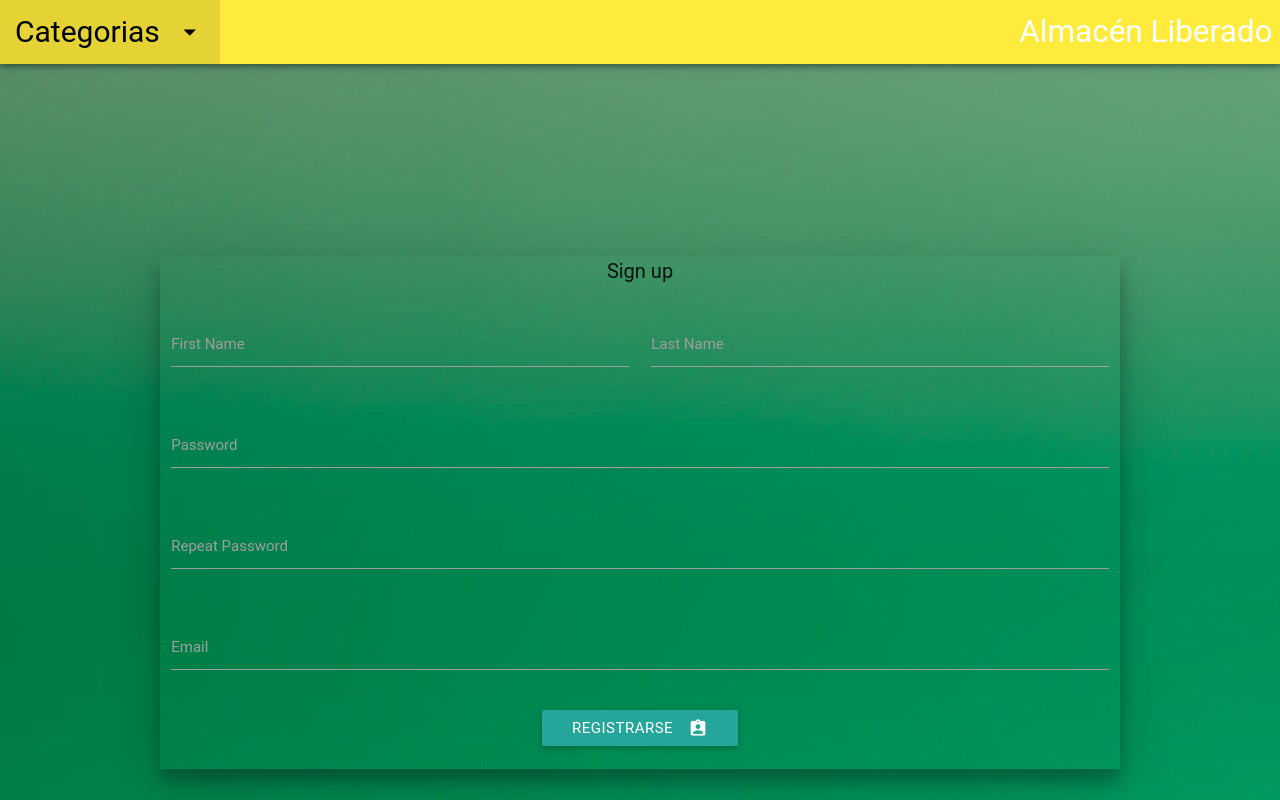
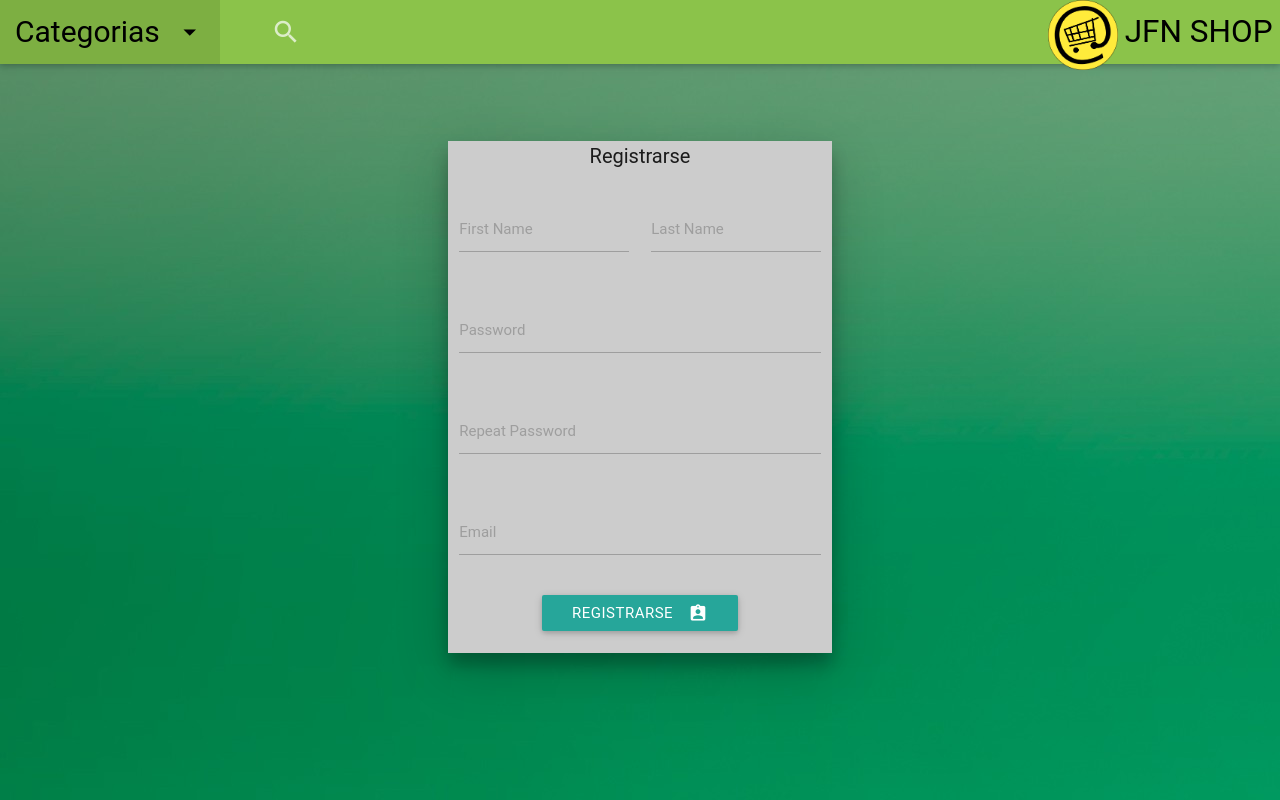
Before and after one commit to JFNLAB/Webproject, a plain HTML site: page register.html in a window 1280 px wide. Drawn offline with Linux system fonts and the light colour scheme; files whose address does not match are found by name; a web font is replaced by a local one.

Commit message:
cambio de color y ventana registro

```diff
--- a/css/style_propio.css
+++ b/css/style_propio.css
@@ -5,12 +5,6 @@
 .dropdown-button{
 	font-size: 30px;
 	color: black;
-}
-
-.sign_up{
-width:75%;
-margin:auto;
-background: transparent;
 }
 
 .center{
@@ -30,6 +24,7 @@ background: transparent;
 	background-color: #CCCCCC;
 	width: 30%;
 	margin: auto;
+	bottom: 20%;
 }
 
 
--- a/register.html
+++ b/register.html
@@ -9,6 +9,7 @@
 		<title>Compras y Ventas</title>
 	</head>
 	<body background="img/fondo.jpg">
+
 			<nav>
 				<ul id='dropdown1' class='dropdown-content'>
 					<li><a href="camaras.html">Camaras y Accesorios</a></li>
@@ -19,23 +20,29 @@
 					<li class="divider"></li>
 					<li><a href="consolas.html">Consolas y Videojuegos</a></li>
 					<li class="divider"></li>
-			<li><a href="electrodomesticos.html">Electrodomesticos y Aires Acondicionados</a></li>
+					<li><a href="electrodomesticos.html">Electrodomesticos</a></li>
 					<li class="divider"></li>
 					<li><a href="audio-video.html">Electrónica Audio y Video</a></li>
 				</ul>
-		<nav>
-		  <div class="nav-wrapper yellow">
-		    <a href="index.html" class="brand-logo right">Almacén Liberado</a>
+				<div class="nav-wrapper light-green">
+					<a href="index.html" id="logo" class="brand-logo right"><img src="img/logo.png" style="width:70px;height:70px;"></img></a>
+					<a href="index.html" id="titulo" class="brand-logo right">JFN SHOP</a>
 					<ul class="leftS hide-on-med-and-down">
-		      	      <!-- Dropdown Trigger -->
 						<li><a class="dropdown-button" href="#!" data-activates="dropdown1">Categorias<i class="material-icons right">arrow_drop_down</i></a></li>
 					</ul>
+					<div class="input-field" id= "buscar">
+						<input id="search" type="search" required>
+						<label for="search"><i class="material-icons">search</i></label>
+						<i class="material-icons">close</i>
 					</div>
+				</div>
+
+
 		</nav>
-	</nav>
-<div class="sign_up">
+
+		<div class="login">
 		 <div class="z-depth-3">
-	<p class="center">Sign up</p>
+			<p class="center">Registrarse</p>
 			<div>
 			 <form class="col s12">
 		      <div class="row">
@@ -73,7 +80,9 @@
 		   </div>
 		 </div>
 		</div>
+		<br><br><br><br><br>
 	</body>
 	<script src="lib/jquery-2.2.4.min.js"></script>
 	<script src="lib/materialize/materialize.min.js"></script>
+	<script type="text/javascript" src="js/scripts.js"></script>
 </html>
```
Also changed, not shown: audio-video.html (+1 -1 lines), camaras.html (+1 -1 lines), celulares.html (+1 -1 lines), computacion.html (+1 -1 lines), consolas.html (+1 -1 lines), electrodomesticos.html (+2 -2 lines), index.html (+2 -0 lines). Lines whose indentation alone changed are shown as unchanged.
